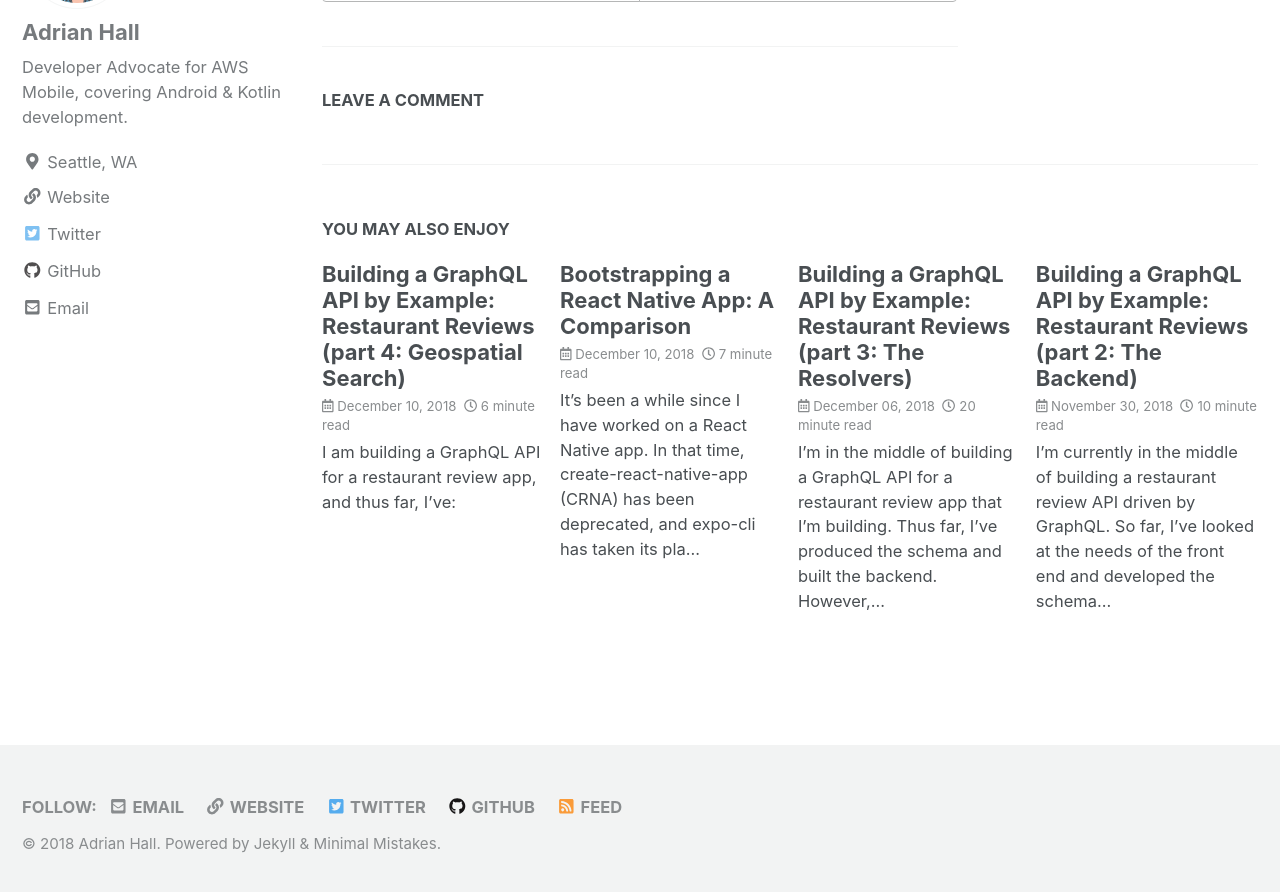
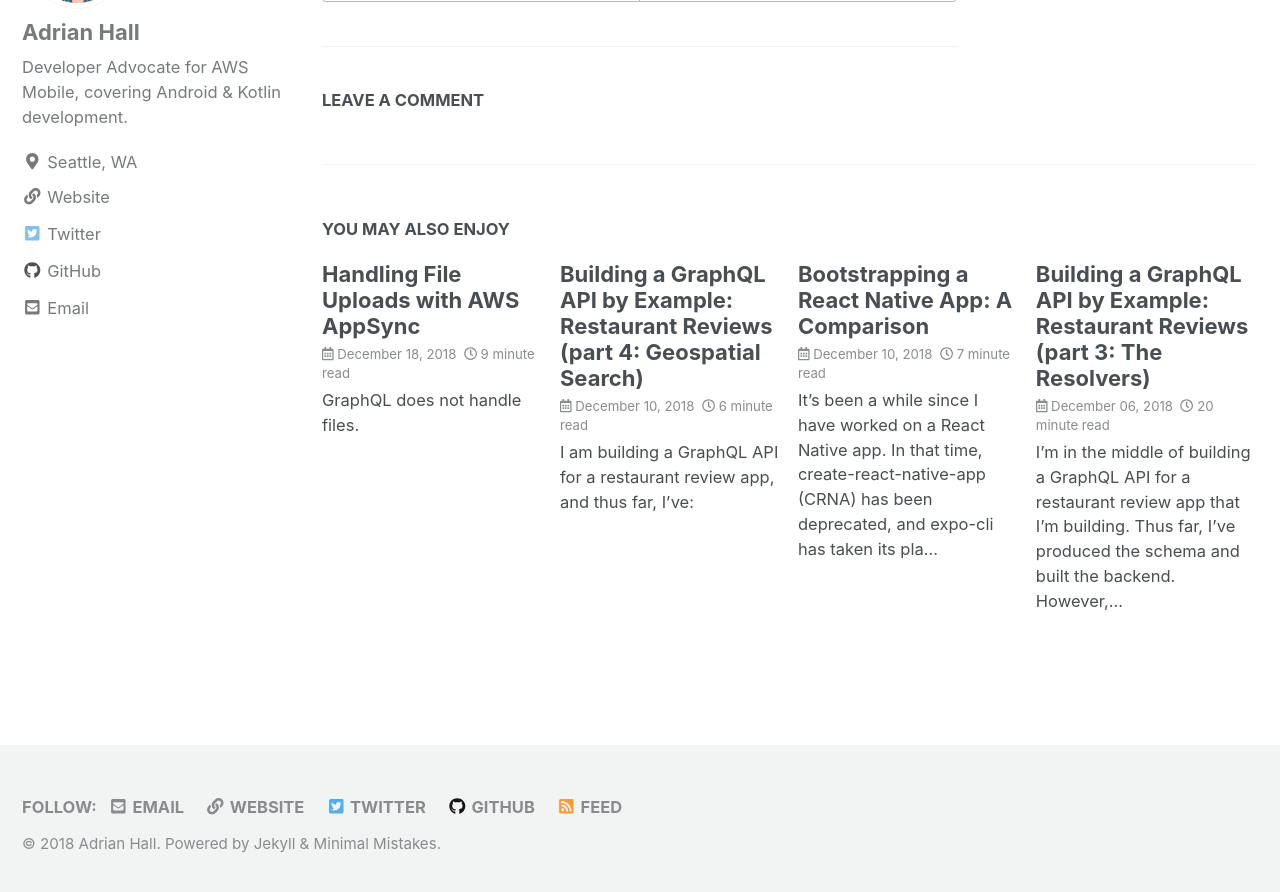
Before and after one commit to adrianhall/adrianhall.github.io, a Jekyll site: the page built from _posts/2018-03-10-the-six-mobile-apps-you-should-write.md, in a window 1280 px wide and 900 px high, scrolled down 3440 px. Shown: the top 892 px of the window. Built offline with Jekyll 4.4.1, drawn with Linux system fonts in a browser that asks for light colours; nearby versions of some CDN libraries; comment, search, counter and statistics services are not loaded; some of the changed lines change nothing that is shown.

Commit message:
Added new blog

````diff
--- a/_includes/links.md
+++ b/_includes/links.md
@@ -14,6 +14,11 @@
 [Amazon S3]: https://aws.amazon.com/s3
 [Amazon Translate]: https://aws.amazon.com/translate
 
+<!-- Consoles -->
+[AWS AppSync console]: https://console.aws.amazon.com/appsync/home
+[AWS Lambda console]: https://console.aws.amazon.com/lambda/home
+
 <!-- My Links -->
 [Twitter]: https://twitter.com/FizzyInTheHall
 [GraphQL]: https://graphql.org/learn
+[Serverless Framework]: https://serverless.com/framework/docs/providers/aws/guide/quick-start/
--- a/_posts/2018-11-30-restaurant-reviews-part-2.md
+++ b/_posts/2018-11-30-restaurant-reviews-part-2.md
@@ -6,7 +6,7 @@
   - GraphQL
 ---
 
-I'm currently in the middle of building a restaurant review API driven by GraphQL. So far, I've l[ooked at the needs of the front end and developed the schema]({% post_url 2018-11-15-restaurant-reviews %}). Now, I need to take a look at the back end. I'm building the API within the AWS cloud. How do I store the data?
+I'm currently in the middle of building a restaurant review API driven by GraphQL. So far, I've [looked at the needs of the front end and developed the schema]({% post_url 2018-11-15-restaurant-reviews %}). Now, I need to take a look at the back end. I'm building the API within the AWS cloud. How do I store the data?
 
 Let's take a quick look at the schema again:
 
--- /dev/null
+++ b/_posts/2018-12-18-handling-file-uploads-with-aws-appsync.md
@@ -0,0 +1,355 @@
+---
+title: "Handling File Uploads with AWS AppSync"
+categories:
+  - AWS
+tags:
+  - GraphQL
+---
+
+GraphQL does not handle files.
+
+It may seem an obvious statement, but it needs to be said. GraphQL does not handle files. It handles structured data. Which isn’t to say that GraphQL does not have a role to play within file handling — just that the upload and download of files needs to be done outside the confines of GraphQL.
+
+In this article, I’m going to present one way that you can handle the upload and download of files whereby the URL of the files are presented via GraphQL using [AWS AppSync] and the actual upload / download of the files are done via HTTP.
+
+To do this, I’m going to implement a feature — profile pictures — in my Restaurant Reviews app. Any user can download a profile picture, but only the owner of a profile can upload the profile picture. Here is the architecture:
+
+![](/assets/images/2018-12-18-picture1.png){: .center-image}
+
+1. The client app asks AWS AppSync (via GraphQL) for an upload URL.
+2. AWS AppSync invokes an [AWS Lambda] function to generate a pre-signed URL for upload purposes and returns it to the client. A pre-signed URL grants temporary permissions for the operation.
+3. The client app then uploads the file to the pre-signed URL.
+
+A pre-signed URL is used to grant a user temporary credentials to perform an action on S3, such as to upload or download a file. It is not without its drawbacks (for example, all pre-signed URLs will expire and multi-part uploads are particularly problematic with pre-signed URLs), but for this use case, they are a great option.
+
+To accomplish this, I have expanded my GraphQL schema as follows:
+
+```graphql
+type S3Object {
+  bucket: String
+  key: String
+  region: String
+  url: AWSURL
+  uploadUrl: AWSURL
+}
+type User {
+  id: ID!
+  lastUpdated: AWSTimestamp
+  name: String
+  profilePicture: S3Object
+  # Rest of the User object goes here
+}
+```
+
+The `S3Object` is the same `S3Object` mentioned within the [AWS Amplify documentation when talking about complex file objects](https://aws-amplify.github.io/docs/cli/graphql#s3-objects), so the response is compatible with the AWS Amplify libraries when they add support for complex objects. However, I have extended the `S3Object` by adding two fields to it for the pre-signed URLs. The `profilePicture` value will be resolved by the AWS Lambda function I mentioned earlier. The AWS Lambda function is fed a context that consists of a source (the user that is being handled) and identity (the user that is making the request).
+
+1. If `$context.source.id` (the ID of the user being requested) is `$context.identity.username` (the ID of the user making the request), then return both a pre-signed upload URL and the download URL.
+2. If not, then only return the download URL.
+
+In addition, I will define an AWS Lambda function that sets the `lastUpdated` field for the user once uploading is complete.
+
+With this model, we can do several things (aside from uploading the file):
+
+* Subscribe to new profile pictures for a specific user.
+* Do image manipulation on the picture prior to publishing (such as crop the image to just the face or re-size suitable for our application).
+* Do machine learning tasks on the picture (for example, reject images that do not meet decency guidelines based on Amazon Rekognition).
+
+## Implementing the Data Storage Layer
+
+Before we get to the Lambda functions, we need to create resources. I already have a configuration that includes AWS AppSync, [Amazon Cognito] user pools, and Amazon Cognito identity pools, plus some IAM roles. It is built using the [Serverless Framework] for repeatable deployments. Here is the Amazon S3 definition:
+
+```yaml
+    FileStorage:
+      Type: AWS::S3::Bucket
+      Properties:
+        CorsConfiguration:
+          CorsRules:
+            - AllowedOrigins:
+                - '*'
+              AllowedHeaders:
+                - '*'
+              AllowedMethods:
+                - GET
+                - PUT
+              MaxAge: 3000
+```
+
+In addition, we need to adjust permissions via IAM roles. Specifically:
+
+* The AWS Lambda function needs permission to use `S3:GetObject` so that it can generate a pre-signed URL
+* All users (both authenticated and unauthenticated) need permission to `S3:GetObject` so that they can download the profile images.
+* Authenticated users need permission to `S3:PutObject` of their own image so that they can upload their own profile image.
+
+I’m going to store the images with the key `profilePictures/id.png` within the S3 bucket where the id concerned is the id of the user. The AuthRole and UnauthRole definitions within my IAM roles provide the user permissions. For example, here is my new UnauthRole:
+
+```yaml
+UnauthRole:
+      Type: AWS::IAM::Role
+      Properties:
+        RoleName: ${self:custom.api}-unauth
+        AssumeRolePolicyDocument:
+          Version: "2012-10-17"
+          Statement:
+            - Effect: Allow
+              Principal:
+                Federated: cognito-identity.amazonaws.com
+              Action: sts:AssumeRoleWithWebIdentity
+              Condition:
+                ForAnyValue:StringLike:
+                  "cognito-identity.amazonaws.com:amr": "unauthenticated"
+        Policies:
+          - PolicyName: AllowProfilePictureDownload
+            PolicyDocument:
+              Version: "2012-10-17"
+              Statement:
+                - Action:
+                    - "s3:GetObject"
+                  Effect: Allow
+                  Resource:
+                    - { Fn::GetAtt: [ FileStorage, Arn ]}
+                    - { Fn::Join: [ "/", [{ Fn::GetAtt: [ FileStorage, Arn ]}, "*" ]]}
+          - PolicyName: AllowUnauthenticatedAppSyncQueries
+            PolicyDocument:
+              Version: "2012-10-17"
+              Statement:
+                - Action:
+                    - "appsync:GraphQL"
+                  Effect: Allow
+                  Resource:
+                    - { Fn::Join: [ "/", [{ Fn::GetAtt: [ GraphQlApi, Arn ]}, "types/Query/*" ]]}
+```
+
+> Operate under the “Least Privileges Possible” principal when dealing with S3 resources. Your users should only get access to the actual files they need. A common practice is to separate the web site (which is implemented via a PublicRead S3 bucket and an Amazon CloudFront distribution) and the data files (which are in a separate S3 bucket that has higher authentication requirements).
+
+## The profilePicture Resolver
+
+Within Serverless, we first of all need to define a function:
+
+```yaml
+  profilePictureResolver:
+    handler: graphql.profilePictureResolver
+    name: ${self:custom.api}-profilePictureResolver
+    description: AppSync Resolver for User.profilePicture
+    runtime: nodejs8.10
+    role: AWSAppSyncS3LambdaIAMRole
+    environment:
+      S3_BUCKET: { Fn::GetAtt: [ FileStorage, Arn ]}
+      S3_URL: { Fn::GetAtt: [ FileStorage, WebsiteURL ]}
+```
+
+This defines a NodeJS 8.10 AWS Lambda function that will invoke the `profilePictureResolver` function within the `graphql.js` file. It also defines some environment variables for where the resource locations are and the IAM role that will be used:
+
+```yaml
+    AWSAppSyncS3LambdaIAMRole:
+      Type: AWS::IAM::Role
+      Properties:
+        RoleName: ${self:custom.api}-AWSAppSyncS3LambdaIAMRole
+        AssumeRolePolicyDocument:
+          Version: "2012-10-17"
+          Statement:
+            - Effect: Allow
+              Principal:
+                Service: "lambda.amazonaws.com"
+              Action: "sts:AssumeRole"
+        Policies:
+          - PolicyName: S3Access
+            PolicyDocument:
+              Version: "2012-10-17"
+              Statement:
+                - Action:
+                    - "s3:GetObject"
+                  Effect: Allow
+                  Resource:
+                    - { Fn::GetAtt: [ FileStorage, Arn ]}
+                    - { Fn::Join: [ "/", [{ Fn::GetAtt: [ FileStorage, Arn ]}, "*" ]]}
+          - PolicyName: CloudWatchLogsAccess
+            PolicyDocument:
+              Version: "2012-10-17"
+              Statement:
+                - Action:
+                    - "logs:CreateLogGroup"
+                    - "logs:CreateLogStream"
+                    - "logs:PutLogEvents"
+                  Effect: Allow
+                  Resource:
+                    - "arn:aws:logs:#{AWS::Region}:#{AWS::AccountId}:*"
+```
+
+To test the facility, I’m going to use the following function definition:
+
+```javascript
+exports.profilePictureResolver = (event, context, callback) => {
+  console.log(`Invoke: event = ${JSON.stringify(event, null, 2)}`);
+  console.log(`context = ${JSON.stringify(context, null, 2)}`);
+  const response = {
+    url: 'http://localhost/profilePictures/foo.png',
+    uploadUrl: 'http://localhost/profilePictures/foo.png?upload'
+  };
+  callback(null, response);
+};
+```
+
+This is a very simple function resolver that just returns constants, but it allows me to take a look at the event and context that is being passed in. Finally, let’s take a look at the data source definition that I have placed in the `custom.appSync` section of my `serverless.yml` file:
+
+```yaml
+custom:
+  appSync:
+    dataSources:
+      - type: AWS_LAMBDA
+        name: ProfilePictures
+        description: Lambda function for the ProfilePictures
+        config:
+          lambdaFunctionArn: { Fn::GetAtt: [ ProfilePictureResolverLambdaFunction, Arn ]}
+          iamRoleStatements:
+            - Effect: Allow
+              Action:
+                - "lambda:invokeFunction"
+              Resource:
+                - { Fn::GetAtt: [ ProfilePictureResolverLambdaFunction, Arn ]}
+```
+
+This allows us to set up a test suite within the AWS AppSync console. First, navigate to the appropriate resolver definition:
+
+1. Log onto the [AWS AppSync console].
+2. Select your API.
+3. Select **Queries**.
+4. Add the following to the query window:
+
+    ```graphql
+    query Me {
+      me {
+        id
+        profilePicture { url uploadUrl }
+      }
+    }
+    ```
+
+When you run this query, you will see the following in the output:
+
+```json
+{
+  "data": {
+    "me": {
+      "id": "<random-sequence-of-chars>",
+      "profilePicture": {
+        "url": "http://localhost/profilePictures/foo.png",
+        "uploadUrl": "http://localhost/profilePictures/foo.png?upload"
+      }
+    }
+  }
+}
+```
+
+This indicates that the Lambda function is being called and that it is returning what we expected. We can now take a look at the logs in CloudWatch:
+
+* Open the [AWS Lambda console].
+* Select the `profilePictureResolver` Lambda function.
+* Select **Monitoring**.
+* Click **View logs in CloudWatch**.
+* Click the log group (there should only be one at this point — if not, click the latest one).
+* You will see (once all the logs are expanded) something akin to this:
+
+![](/assets/images/2018-12-18-picture2.png){: .center-image}
+
+The only real thing to note is this: nothing from the GraphQL context is passed into the Lambda context by default. It does not know about the identity of the calling user nor the source object, both of which are required for the functionality I want to provide. You need to specify what is passed in within the request mapping template. In this case, I need `$context.source` and `$context.identity` to be passed into the AWS Lambda function:
+
+```
+{
+  "version": "2017-02-28",
+  "operation": "Invoke",
+  "payload": {
+    "source": $util.toJson($context.source),
+    "identity": $util.toJson($context.identity)
+  }
+}
+```
+
+If we run the test again, we see that the payload becomes the event argument within the Lambda function. We can now move on to our simple Lambda function that generates the appropriate data:
+
+```javascript
+const AWS = require('aws-sdk');
+const process = require('process');
+
+AWS.config.update({
+    accessKeyId: process.env.AWS_ACCESS_KEY_ID,
+    secretAccessKey: process.env.AWS_SECRET_ACCESS_KEY,
+    sessionToken: process.env.AWS_SESSION_TOKEN,
+    region: process.env.AWS_REGION
+});
+const s3 = new AWS.S3();
+const expiryTime = 3600; // 1 hour = 3600 secomds
+
+exports.profilePictureResolver = (event, context, callback) => {
+    const params = {
+        Bucket: process.env.S3_BUCKET.split(':')[5],
+        Key: `profilePictures/${event.source.id}.png`,
+        Expires: expiryTime
+    };
+
+    /*
+    ** Pre-sign a getObject synchronously
+    */
+    const response = {
+        bucket: params.Bucket,
+        key: params.Key,
+        region: process.env.AWS_REGION,
+        url: `${process.env.S3_URL}/profilePictures/${event.source.id}.png`
+    };
+
+    /*
+    ** Pre-sign a putObject synchronously
+    */
+    if (event.sourcce.id === event.identity.username) {
+        response.uploadUrl = s3.getSignedUrl('putObject', params);
+    }
+
+    callback(null, response);
+};
+```
+
+Now, when we run the test, we get the following:
+
+```json
+{
+  "data": {
+    "me": {
+      "id": "AIDAI6XOAOVZFVXXXXXX",
+      "profilePicture": {
+        "url": "http://restaurantreviews-dev-filestorage-1sylbkx8vt3ij.s3-website-us-east-1.amazonaws.com/profilePictures/AIDAI6XOAOVZFVXXXXXX.png",
+        "uploadUrl": "https://restaurantreviews-dev-filestorage-1sylbkx8vt3ij.s3.amazonaws.com/profilePictures/AIDAI6XOAOVZFVXXXXXX.png?AWSAccessKeyId=ASIA6BKF3YD3OMXXXX&Expires=1544657619&Signature=JfHgE2yx90pj0a5tG8tk46GYyCc%3D&x-amz-security-token=FQoGZXIvYXdzEJ%2F%2F%2F%2F%2F%2F%2F%2F%2F%2F%2FwEaDA7gVJSrhcFBjUlAJiKEAhtD2lV1GBU9sVeL%2F4x9UL2XrSe6GuGNdXDcO841uKn5h50UaInl73sCpzMV%2Fr7h8igUr5pdyqAqsDyI94XFqszfeEsBVsT25G0bjwQEKgUPYaB%2BDiYNULoco%2FL9f6EMXd%2F2y7EXEoywdJ5A%2FEtXfWe1H1XdAdnnThyoXBlcSK86yc19EJ%2FQhreSmQ%2BdMiLPaKW5lA0FoQoXBKI7jDlGWeekTcm6viPou7tzAFxnYpOqcwYLhlu6vgLe4%2BsuUjAZdDE6c%2FR2VGvbX1250YsPBdEojDRYsPcxxXhbtV24GwvDjO5pKYhhPb%2B%2BFvbMz3sHJ%2FsMFIayqABjWCRa6qkhVGIIKmkgKOv%2FxeAF"
+      }
+    }
+  }
+}
+```
+
+Obviously, your data will be different. I can now do a PUT to the uploadUrl from my client using standard HTTP clients to upload a new picture. We can also use the same mechanism to generate a pre-signed URL for the getObject operation.
+
+## The Problem
+
+You might think that this is a great way to get the profile picture. It does, however, show off one problem that is an issue with GraphQL. Let’s take an example query:
+
+```
+query me {
+  profilePicture { url }
+}
+```
+
+This is a perfectly reasonable request — give me the download URL of my profile picture. Now, how does that affect the context of the request? The `$context.source` is a blank object because we are not asking for any other fields. We aren’t requesting any other fields, so nothing is passed down to the resolver of the profilePicture field. That means `$context.source.id` does not exist, and the URL construction will fail.
+
+We can, of course, read the identity of the user from the `$context.identity`. However, this prevents us from using the same code for all profile picture requests, and the `profilePicture` is hooked to the `User` type, not the `me()` query. I would have to create a `getProfilePicture` root query to get around this. In other words, I’m adjusting my schema so that I can work around deficiencies in the way resolvers work in GraphQL.
+
+We can fix this by converting the User queries to pipeline resolvers.
+
+![](/assets/images/2018-12-18-picture3.jpg){: .center-image}
+
+In our scenario, we would define two functions:
+
+* `GetUserById` would take a user ID from the request and get all the data from it.
+* `GetProfilePictureForId` would follow on from that and construct the pre-signed URLs, adding the `profilePicture` object to the previous results.
+
+In a `me` query, the mapping template would populate the id with the `$context.identity.username` and within the `getUser(id)` or the `Review.user` query, it would populate the `id` field with the argument (or `owner` source field). This way, I can use the same functions (and the same Lambda source code) for both the `me` query and the `getUser` query.
+
+You can find this solution as an example in [my GitHub repository](https://github.com/adrianhall/restaurant-reviews).
+
+{% include links.md %}
````
Also changed, not shown: assets/images/2018-12-18-picture1.png (added), assets/images/2018-12-18-picture2.png (added), assets/images/2018-12-18-picture3.jpg (added).
